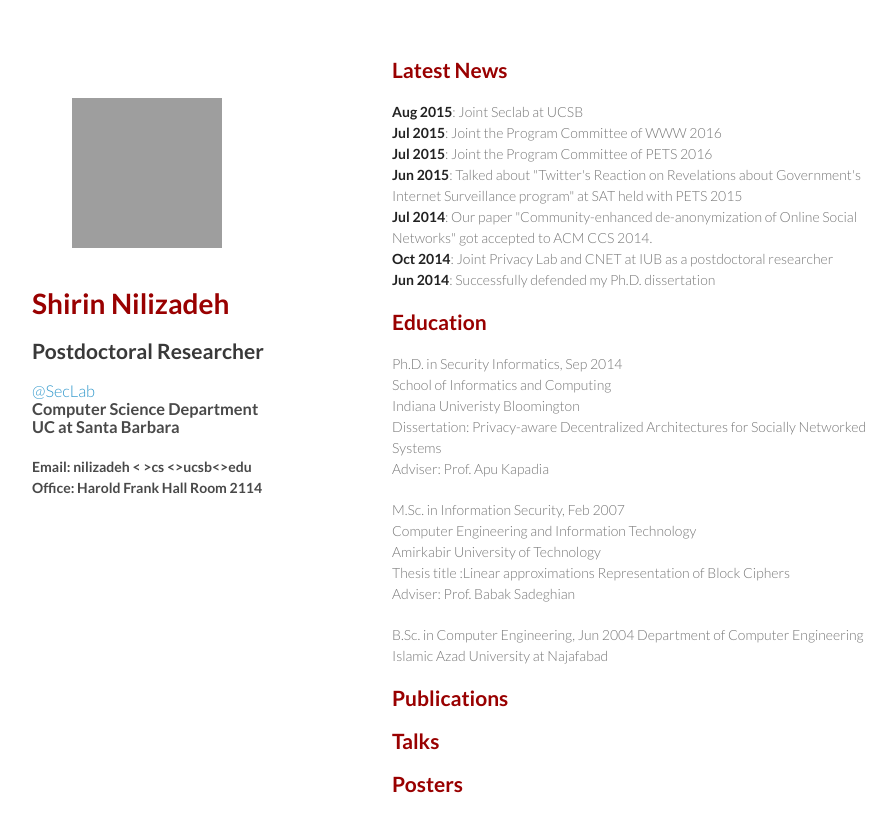
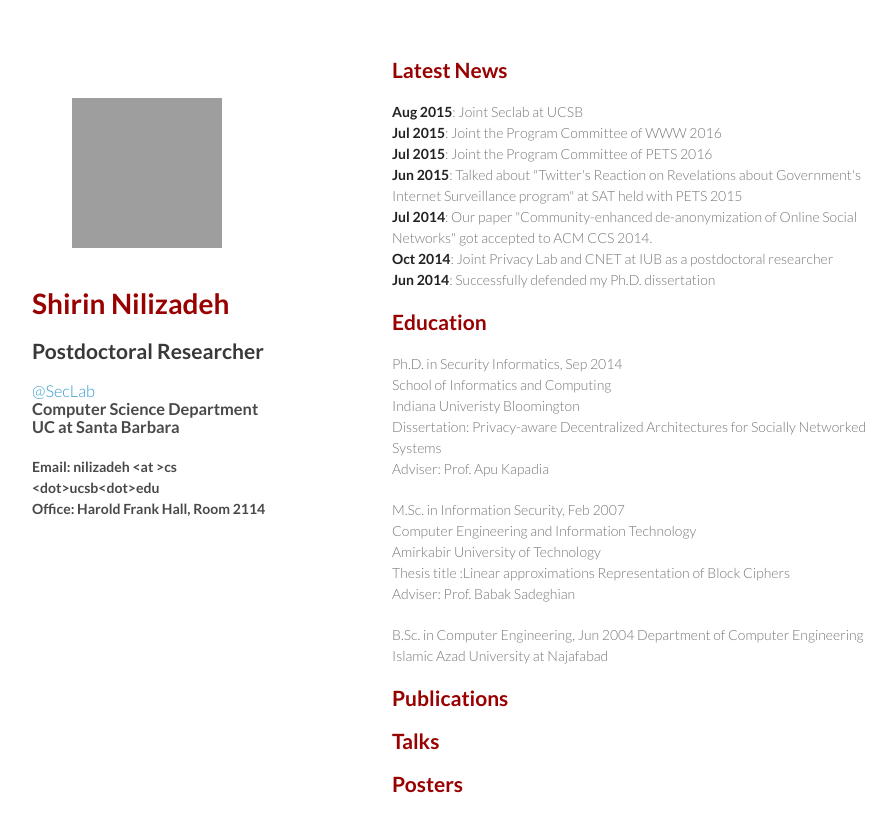
Before and after one commit to Machiry/nilizadeh.github.io, a Jekyll site: the page index.html, which Jekyll copies as it is, in a window 1280 px wide. Shown: the top 832 px of the page, without its empty margins (178-1074 px from the left). Built offline with Jekyll 4.4.1, drawn with Linux system fonts in a browser that asks for light colours; grey boxes are pictures that could not be loaded.

Commit message:
Update index.html
header

```diff
--- a/index.html
+++ b/index.html
@@ -23,8 +23,8 @@
              Computer Science Department<br>
              UC at Santa Barbara  <br></h3>
         </p>
-        <p><h4>Email: nilizadeh &lt;<at> &gt;cs &lt;<dot>&gt;ucsb&lt;<dot>&gt;edu <br>
-           Office:  Harold Frank Hall Room 2114 </h4></p>
+        <p><h4>Email: nilizadeh &lt;at &gt;cs &lt;dot&gt;ucsb&lt;dot&gt;edu <br>
+           Office:  Harold Frank Hall, Room 2114 </h4></p>
 
       </header>
       <section>
```
